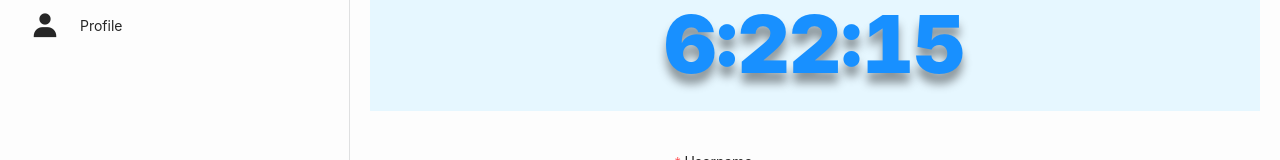
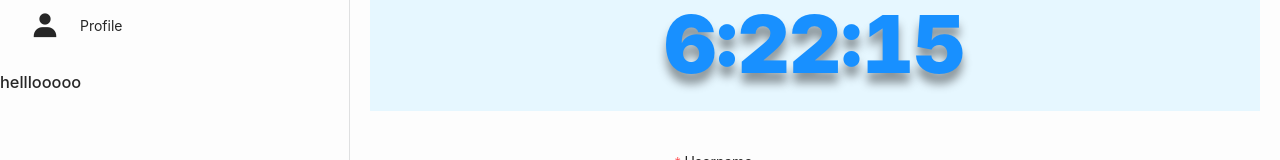
Before and after one commit to saeedalipanah/user-dashboard, a Vue app: page /dashboard in a window 1280 px wide. Shown: the part 279-439 px from the top of the page. Built offline with nearby package versions, Linux system fonts and the light colour scheme.

Commit message:
fix: test google anlaytics

```diff
--- a/index.html
+++ b/index.html
@@ -5,7 +5,7 @@
     <link rel="icon" href="/favicon.ico">
     <meta name="viewport" content="width=device-width, initial-scale=1.0">
     <link href='https://unpkg.com/boxicons@2.1.4/css/boxicons.min.css' rel='stylesheet'>
-    <title>User Dashbaord App testttt</title>
+    <title>User Dashbaord App</title>
   </head>
   <!-- Google tag (gtag.js) -->
 <script async src="https://www.googletagmanager.com/gtag/js?id=G-MC9RXC80DW"></script>
--- a/src/components/containers/Sidebar.vue
+++ b/src/components/containers/Sidebar.vue
@@ -5,5 +5,6 @@ import RouterLinks from '../common/RouterLinks.vue';
 <template>
   <aside class="sidebar">
     <router-links></router-links>
+    <h1>helllooooo</h1>
   </aside>
 </template>
```
